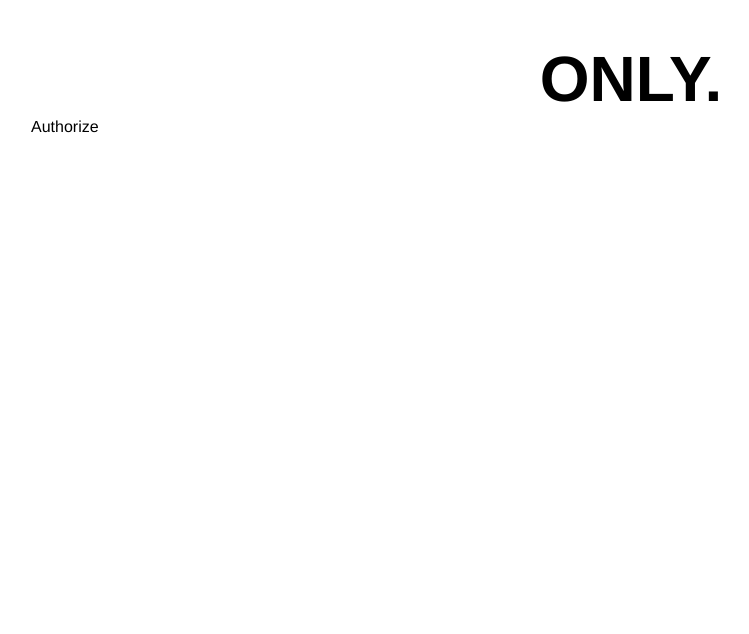
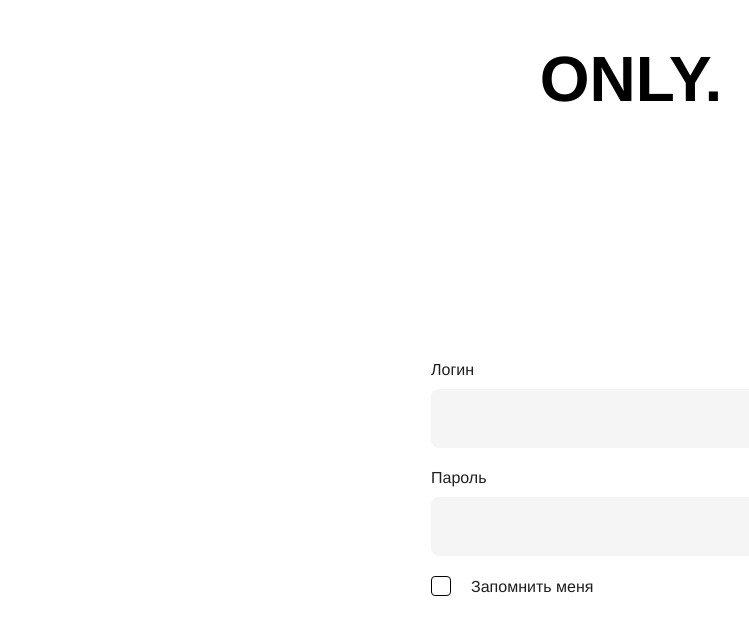
Before and after one commit to Valery91-qw/only-task, a React (Create React App) app: page /login in a window 1280 px wide. Shown: the top 634 px of the page, without its empty margins (9-758 px from the left). Built offline with nearby package versions, Linux system fonts and the light colour scheme.

Commit message:
feat: create login page, customCheckbox and customInput

```diff
--- /dev/null
+++ b/src/components/login-components/FormComponent.tsx
@@ -0,0 +1,9 @@
+import styled from "styled-components";
+
+const FormComponent = styled.form`
+  width: 33.333333%;
+  display: flex;
+  flex-direction: column;
+`
+
+export default FormComponent;
--- /dev/null
+++ b/src/components/login-components/custom-checkbox/CheckboxWrapper.tsx
@@ -0,0 +1,8 @@
+import styled from "styled-components";
+
+const CheckboxWrapper = styled.div`
+display: flex;
+align-items: center;
+`
+
+export default CheckboxWrapper;
--- /dev/null
+++ b/src/components/login-components/custom-checkbox/CustomCheckbox.tsx
@@ -0,0 +1,36 @@
+import styled from "styled-components";
+import Label from "../custom-input/Label";
+import React from "react";
+import ICustomCheckbox from "./CustomCheckbox.interface";
+import CheckboxWrapper from "./CheckboxWrapper";
+
+const StyledCheckbox = styled.input`
+ appearance: none;
+ position: relative;
+ width: 20px;
+ height: 20px;
+ border-radius: 4px;
+ border: 1px solid #000000;
+ &:checked:after {
+   position: absolute;
+   content: ' ';
+   width: 14px;
+   height: 14px;
+   left: 50%;
+   top: 50%;
+   transform: translate(-50%,-50%);
+   background-color: #4A67FF;
+   border-radius: 2px;
+ }
+`
+
+const CustomCheckbox: React.FC<ICustomCheckbox> = ({displayedText, ...restProps}) => {
+    return (
+        <CheckboxWrapper>
+            <StyledCheckbox type={restProps.type}/>
+            <Label type={restProps.type}>{displayedText}</Label>
+        </CheckboxWrapper>
+    )
+}
+
+export default CustomCheckbox;
--- /dev/null
+++ b/src/components/login-components/custom-input/CustomInput.tsx
@@ -0,0 +1,30 @@
+import styled from "styled-components";
+import React from "react";
+import Label from "./Label";
+import ICustomInput from "./CustomInput.interface";
+
+const StyledInput = styled.input`
+  margin-bottom: 20px;
+  margin-right: 20px;
+  padding: 20px;
+  color: #232323;
+  font-weight: 400;
+  font-size: 16px;
+  line-height: 19px;
+  border-radius: 8px;
+  background-color: #F5F5F5;
+  border: none;
+`
+
+const CustomInput: React.FC<ICustomInput> = (
+    {displayedText, ...restProp}
+) => {
+    return (
+        <>
+            <Label type={restProp.type}>{displayedText}</Label>
+            <StyledInput {...restProp} />
+        </>
+    )
+}
+
+export default CustomInput;
--- /dev/null
+++ b/src/components/login-components/custom-input/Label.tsx
@@ -0,0 +1,13 @@
+import styled from "styled-components";
+
+const Label = styled.span<{type?: string}>`
+order: ${props => props.type === 'checkbox' ? 1 : 0};
+margin-bottom: ${props => props.type === 'checkbox' ? '0px' : '10px'};
+margin-left: ${props => props.type === 'checkbox' ? '20px' : '0px'};
+font-size: 16px;
+font-weight: 400;
+line-height: 19px;
+color: #1F1F1F;
+`
+
+export default Label;
--- /dev/null
+++ b/src/pages/login/Login.tsx
@@ -0,0 +1,22 @@
+import React from 'react';
+import PageWrapper from "../../components/helpers/PageWrapper";
+import FormComponent from "../../components/login-components/FormComponent";
+import CustomInput from "../../components/login-components/custom-input/CustomInput";
+import CustomCheckbox from "../../components/login-components/custom-checkbox/CustomCheckbox";
+
+const Login = () => {
+    return (
+        <PageWrapper>
+            <FormComponent>
+                <CustomInput displayedText='Логин'
+                             type='text'/>
+                <CustomInput displayedText='Пароль'
+                             type='password'/>
+                <CustomCheckbox displayedText='Запомнить меня'
+                                type='checkbox'/>
+            </FormComponent>
+        </PageWrapper>
+    );
+};
+
+export default Login;
--- a/src/router/Router.tsx
+++ b/src/router/Router.tsx
@@ -1,11 +1,12 @@
 import {Navigate, Route, Routes } from "react-router-dom";
 import paths from "./paths";
 import Profile from "../pages/profile/Profile";
+import Login from "../pages/login/Login";
 
 const Router = () => {
     return (
       <Routes>
-          <Route path={paths.LOGIN} element={<div>Authorize</div>} />
+          <Route path={paths.LOGIN} element={<Login />} />
           <Route path={paths.PROFILE} element={<Profile />} />
           <Route path={paths.MISMATCHED_ROUTES} element={<Navigate to={paths.LOGIN} />} />
       </Routes>
```
Also changed, not shown: src/components/login-components/custom-checkbox/CustomCheckbox.interface.ts (added, +7 -0 lines), src/components/login-components/custom-input/CustomInput.interface.ts (added, +7 -0 lines).
